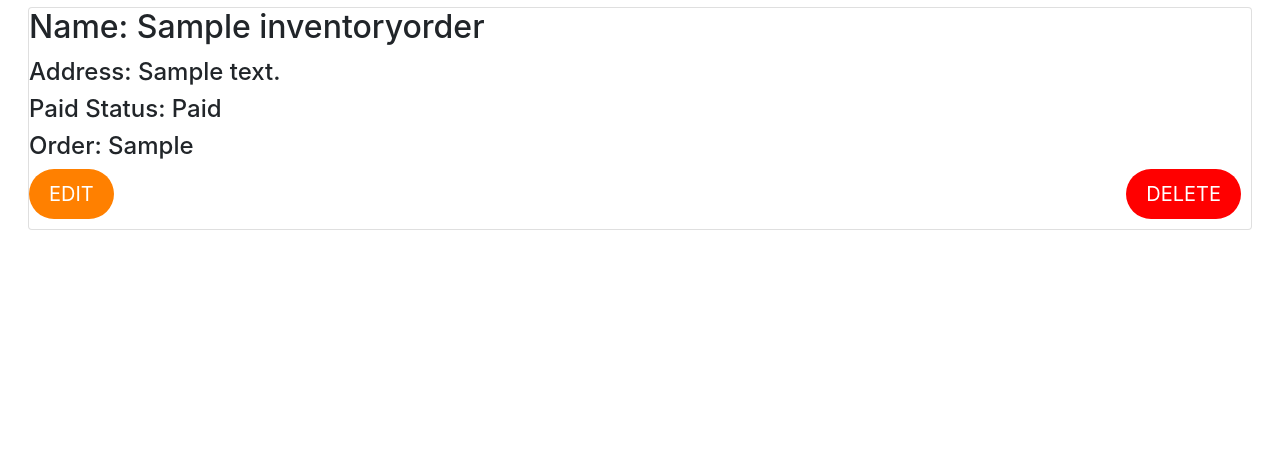
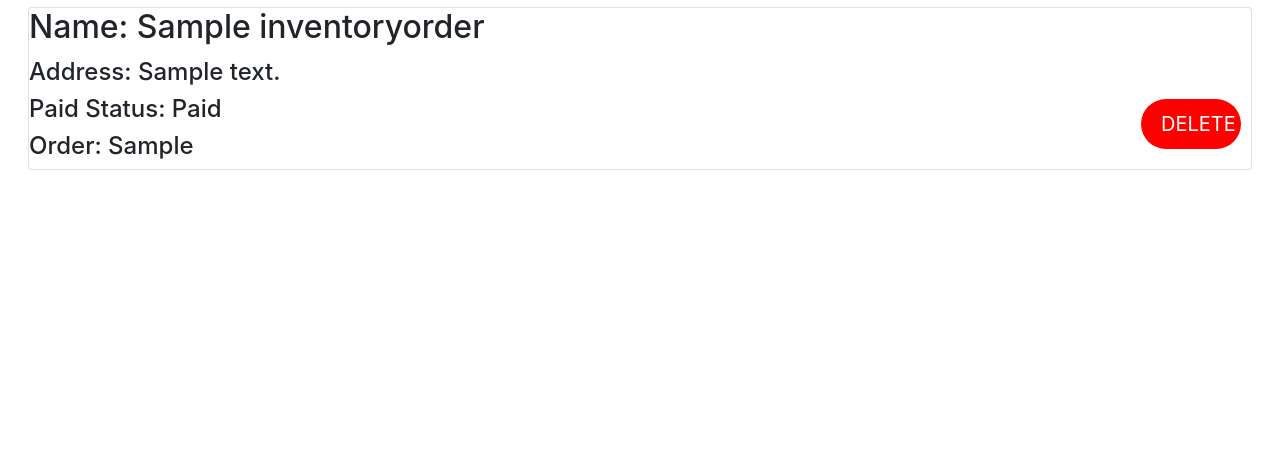
Before and after one commit to AngioloOng/bakeshop_django, a Django app: page /inventory/delivery/ in a window 1280 px wide. Shown: the part 98-567 px from the top of the page. Run offline with Django 4.2, Linux system fonts and the light colour scheme; tables that the repository leaves empty hold one stand-in row (values such as "Sample post"); some libraries are stand-ins or nearby versions.

Commit message:
Revert "fixed delivery deletion and optimizing code"
This reverts commit a2788bc53835731f9258d0b06c2d949a5381c1ae.

```diff
--- a/first/inventory/templates/inventory/dashboard.html
+++ b/first/inventory/templates/inventory/dashboard.html
@@ -29,6 +29,7 @@
 				</div>
 			</a>
 		</div>
+	-->
 
 		<div class="btn col-sm-12 col-md-12 col-lg-6">
 			<a href="{% url 'inventory:new_order' %}">
@@ -40,7 +41,6 @@
 				</div>
 			</a>
 		</div>
-	-->
 
 		<div class="btn col-sm-12 col-md-12 col-lg-6">
 			<a class="nav-item" href="{% url 'inventory:delivery' %}">
--- a/first/inventory/templates/inventory/delete_order.html
+++ b/first/inventory/templates/inventory/delete_order.html
@@ -7,7 +7,7 @@
 		<div class="card card-body">
 			<p>Are you sure you want to delete "{{order}}"?</p>
 
-			<form action="{% url 'inventory:deleteDelivOrder' order.id %}" method="POST">
+			<form action="{% url 'customer:deleteDelivOrder' order.id %}" method="POST">
 
 				{% csrf_token %}
 				<a class="btn btn-warning" href="{% url 'inventory:delivery'%}">Cancel</a>
--- a/first/inventory/templates/inventory/delivery.html
+++ b/first/inventory/templates/inventory/delivery.html
@@ -26,35 +26,20 @@
 			color: #ffffff;
 			font-size: 20px;
 			background: #ff0000;
-        padding: 10px 20px;
+			padding: 10px 20px 10px 20px;
 			text-decoration: none;
+			max-width: 100px;
+			margin-left: auto;
+			margin-right: auto;
+			margin-bottom: 10px;
+		}
+	a.inventory-card-delivery{
+		border-radius: 10px;
+	}
+	a.delete-btn{
 		position: absolute;
         bottom: 10px;
         right: 10px;
-        z-index: 1;
-    }
-
-    a.edit-btn{
-        border-radius: 28px;
-        color: #621436;
-        font-size: 20px;
-        background: #ff8000;
-        color: #fff;
-        padding: 10px 20px;
-        text-decoration: none;
-        right: 100px;
-        margin-bottom: 10px;
-        display: block;
-        float: left;
-    }
-
-    .btn-container {
-        text-align: right;
-        position: relative;
-    }
-
-    a.inventory-card-delivery {
-        border-radius: 10px;
 	}
 
 
@@ -85,7 +70,6 @@
 							</h4>
 						</div>
 						<div class="btn-container">
-							<a class="edit-btn" href="{%url 'inventory:update_order' i.id%}" style="text-align: right;">EDIT</a>
 							<a class="delete-btn" href="{%url 'inventory:deleteDelivOrder' i.id%}" style="text-align: right;">DELETE</a>
 						</div>
 					</div>
```
Lines whose indentation alone changed are shown as unchanged.
